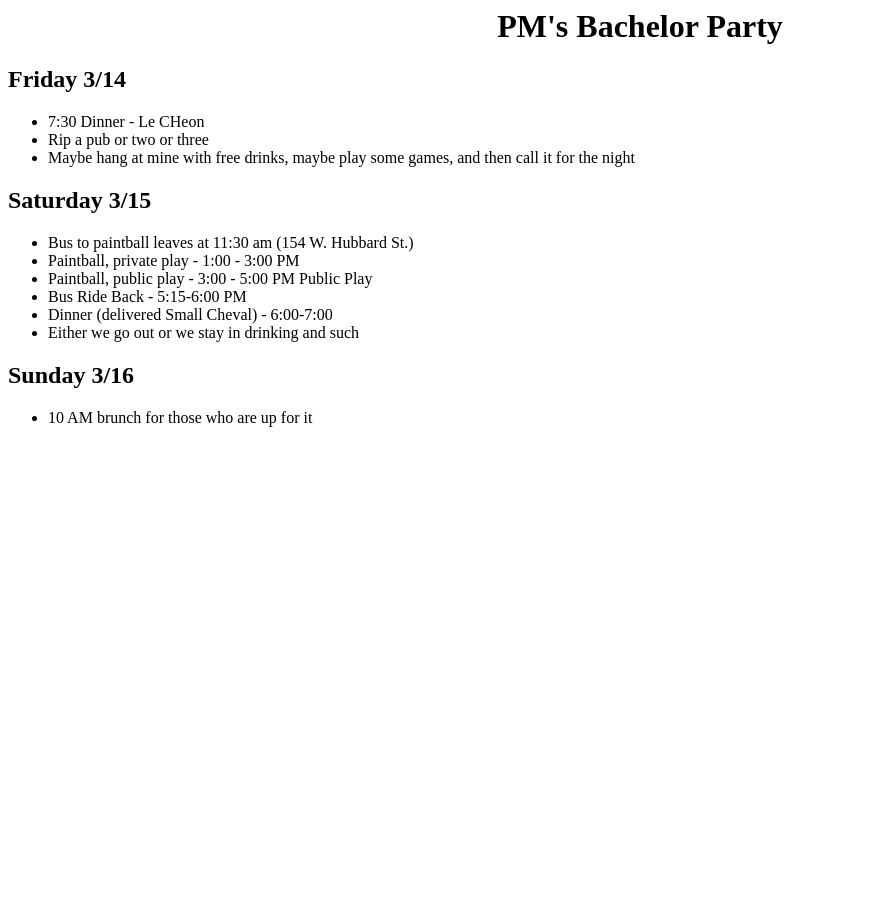
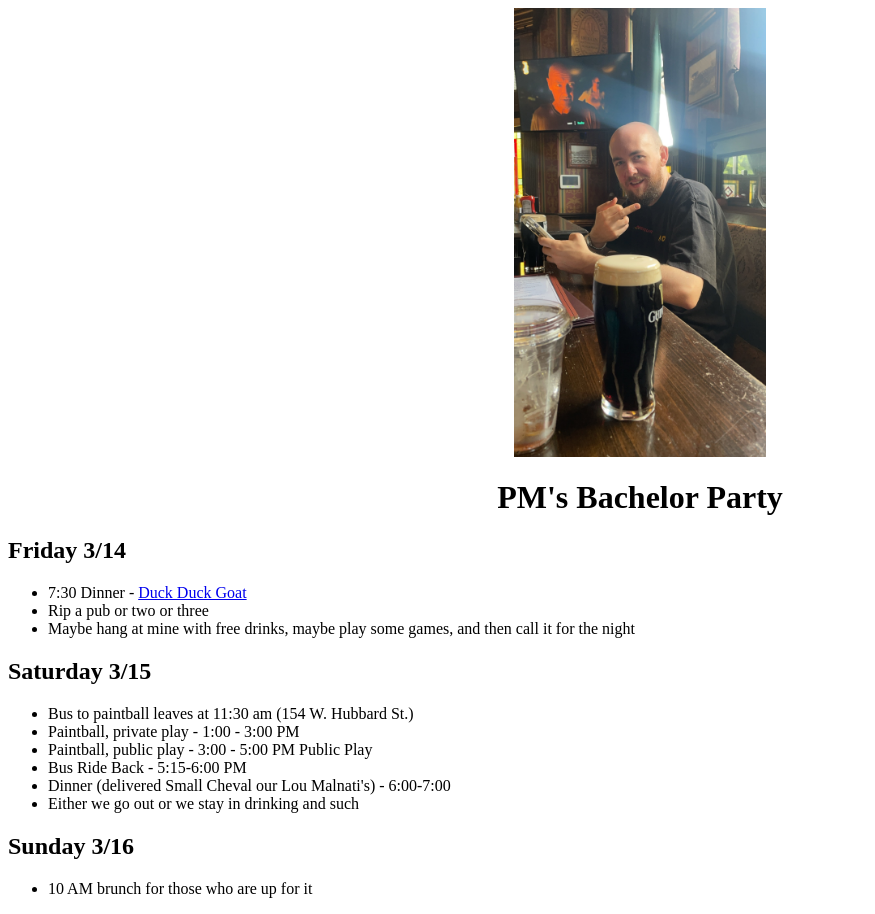
Before and after one commit to bi3mer/pm, a plain HTML site: page index.html in a window 1280 px wide. Shown: the full height of the page, 0-875 px from the left. Before the commit the page ends 800 px from the top, so only its background shows below. Drawn offline with Linux system fonts and the light colour scheme.

Commit message:
updated site

```diff
--- a/index.html
+++ b/index.html
@@ -3,12 +3,17 @@
 </head>
 <body>
     <center>
+        <img src="img.JPG" width="20%" />
         <h1>PM's Bachelor Party</h1>
     </center>
+
     <!-- Friday -->
     <h2>Friday 3/14</h2>
     <ul>
-        <li>7:30 Dinner - Le CHeon</li>
+        <li>
+            7:30 Dinner -
+            <a href="https://www.duckduckgoatchicago.com/">Duck Duck Goat</a>
+        </li>
         <li>Rip a pub or two or three</li>
         <li>
             Maybe hang at mine with free drinks, maybe play some games, and then
@@ -23,7 +28,7 @@
         <li>Paintball, private play - 1:00 - 3:00 PM</li>
         <li>Paintball, public play - 3:00 - 5:00 PM Public Play</li>
         <li>Bus Ride Back - 5:15-6:00 PM</li>
-        <li>Dinner (delivered Small Cheval) - 6:00-7:00</li>
+        <li>Dinner (delivered Small Cheval our Lou Malnati's) - 6:00-7:00</li>
         <li>Either we go out or we stay in drinking and such</li>
     </ul>
 
```
Also changed, not shown: img.JPG (added).
